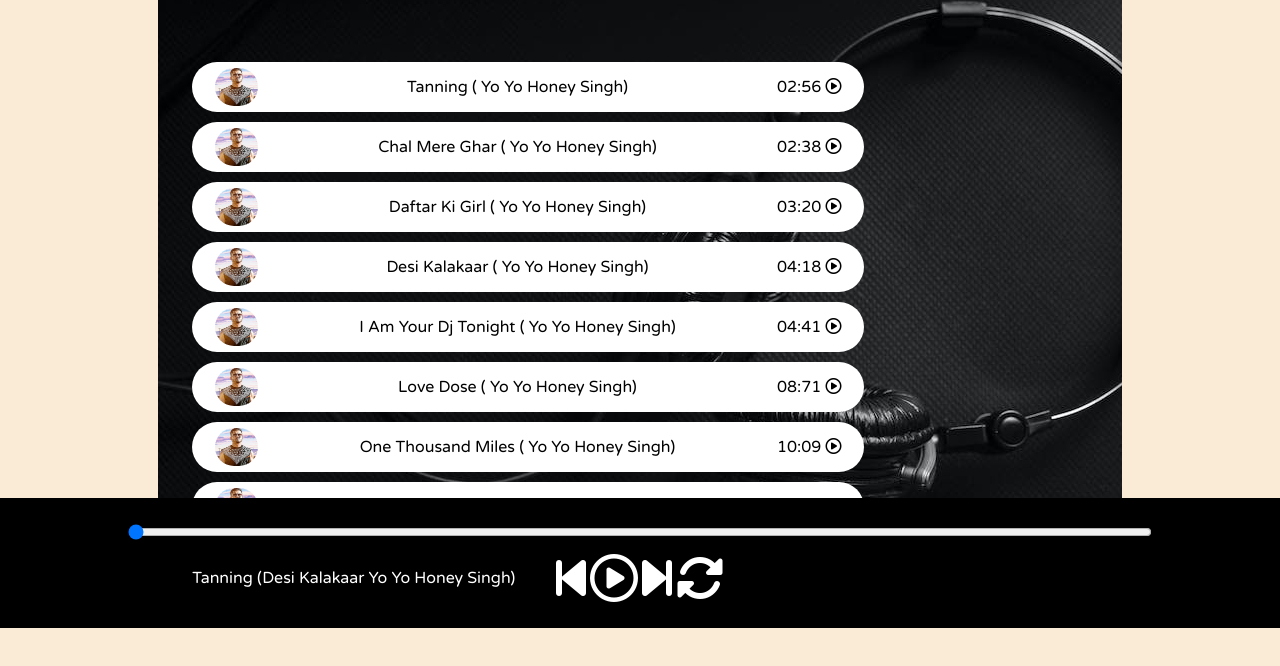
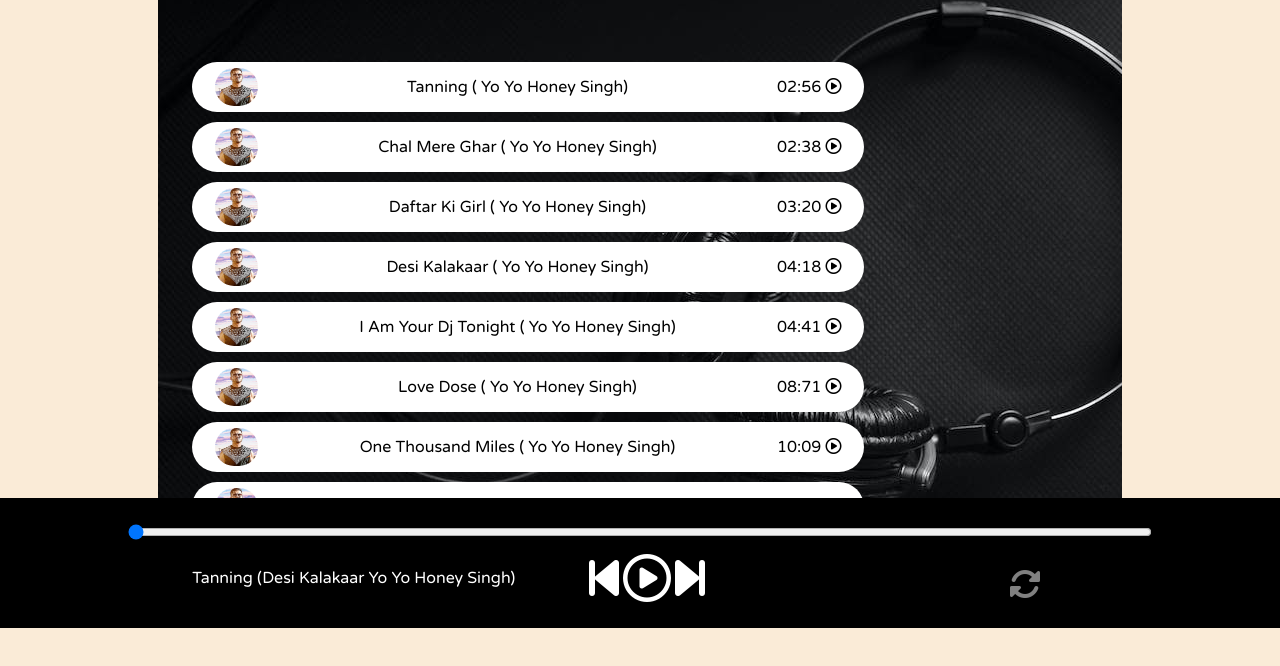
Before and after one commit to atharao/Music-Streaming-Website-Spotify-Clone, a plain HTML site: page index.html in a window 1280 px wide. Shown: the part 172-838 px from the top of the page. Drawn offline with Linux system fonts and the light colour scheme.

Commit message:
Added Song Loop Icon

```diff
--- a/style.css
+++ b/style.css
@@ -65,6 +65,7 @@ nav ul li{
 .icons{
     margin-top: 14px;
     cursor: pointer;
+    margin-left: 350px;
 }
 
 .icons i:active {
@@ -145,3 +146,13 @@ nav ul li{
     /* CSS properties for button when clicked/pressed */
     background-color: lightblue;
   }
+  #repeat {
+    font-size: 2rem; /* Adjust the size as needed */
+    margin-top: 02px; /* Adjust the top margin as needed to position it vertically */
+    margin-left: 300px; /* Adjust the right margin as needed to position it horizontally */
+    transition: color 0.3s ease; /* Smooth color transition */
+    color: rgba(255, 255, 255, 0.5); /* Default color (white with 50% opacity) */
+    cursor: pointer; /* Add a pointer cursor to indicate interactivity */}
+
+    #repeat.clicked {
+        color: white; /* White color when clicked */}
```
